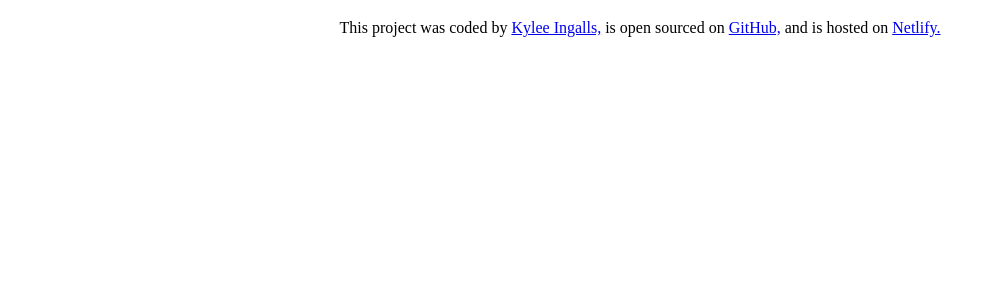
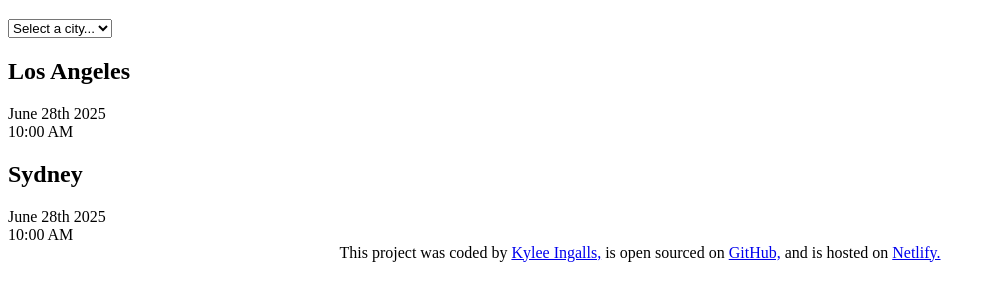
Before and after one commit to kylee-ingalls/world-clock, a plain HTML site: page index.html in a window 1280 px wide. Shown: the part 61-362 px from the top of the page, without its empty margins (0-995 px from the left). Drawn offline with Linux system fonts and the light colour scheme.

Commit message:
Added basic HTML structure

```diff
--- a/index.html
+++ b/index.html
@@ -7,7 +7,26 @@
     <title>World Clock - Kylee Ingalls</title>
   </head>
   <body>
-    <h1>World Clock</h1>
+    <div class="container">
+      <h1>World Clock</h1>
+      <select>
+        <option vlaue="">Select a city...</option>
+        <option vlaue="">London</option>
+        <option vlaue="">New York</option>
+        <option vlaue="">Auckland</option>
+      </select>
+
+      <div class="city">
+        <h2>Los Angeles</h2>
+        <div class="date">June 28th 2025</div>
+        <div class="time">10:00 AM</div>
+      </div>
+      <div class="city">
+        <h2>Sydney</h2>
+        <div class="date">June 28th 2025</div>
+        <div class="time">10:00 AM</div>
+      </div>
+    </div>
     <footer>
       This project was coded by
       <a href="https://www.linkedin.com/in/kylee-ingalls/" target="_blank"
```
